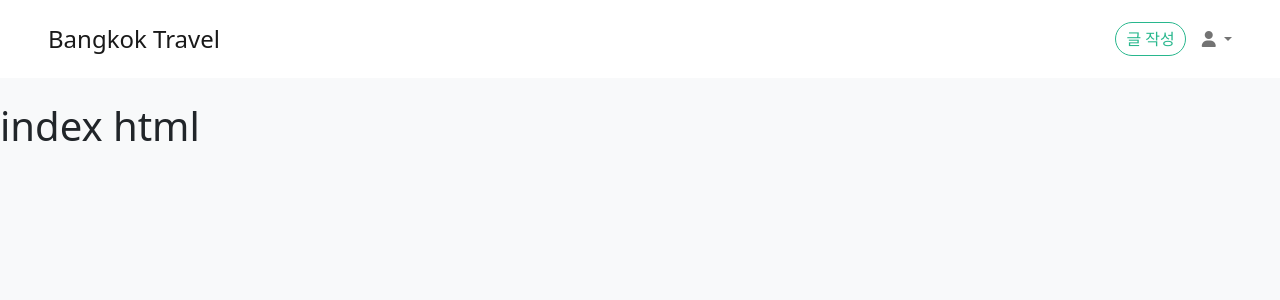
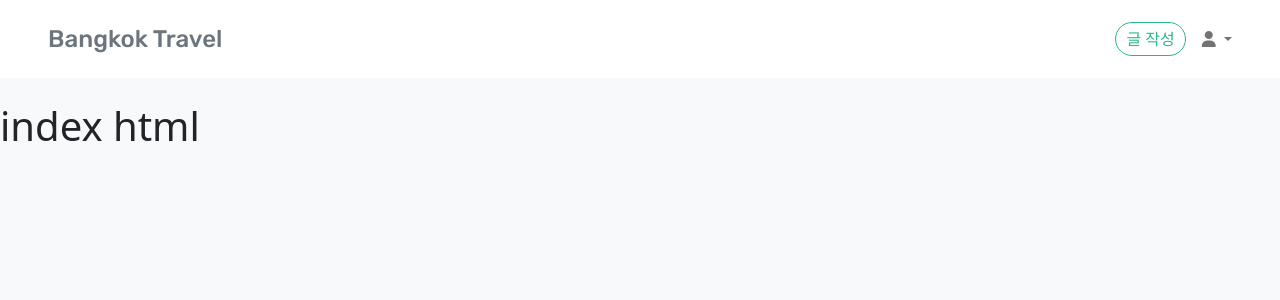
Before and after one commit to ragu6963/Bangkok_Travel, a Django app: page /index/ in a window 1280 px wide. Shown: the top 300 px of the page. Run offline with Django 3.2, Linux system fonts and the light colour scheme; the visitor is signed in with stand-in values (Sample User, id 1); parts of the project's set-up code (start-up, migrations or seed data) failed here and were passed over; some libraries are stand-ins or nearby versions.

Commit message:
Logo 폰트 수정

```diff
--- a/sharestreetview/static/css/font.css
+++ b/sharestreetview/static/css/font.css
@@ -1,3 +1,9 @@
+@import url('https://fonts.googleapis.com/css2?family=Rubik:wght@500&display=swap');
+
+.font-logo {
+  font-family: 'Rubik', sans-serif;
+}
+
 .fs-7 {
   font-size: 0.8rem;
 }
--- a/sharestreetview/templates/nav.html
+++ b/sharestreetview/templates/nav.html
@@ -1,5 +1,5 @@
 <nav class="sticky-top d-flex navbar-light bg-white px-md-5 py-3 px-5 mb-4">
-  <a class="navbar-brand fs-4" href="{% url 'posts:home' %}">Bangkok Travel</a>
+  <a class="navbar-brand fs-4 font-logo text-secondary" href="{% url 'posts:home' %}">Bangkok Travel</a>
   <ul class="navbar-nav flex-row ms-auto gap-3">
     {% if user.is_authenticated %}
     <li class="nav-item d-flex flex-column justify-content-center">
```
